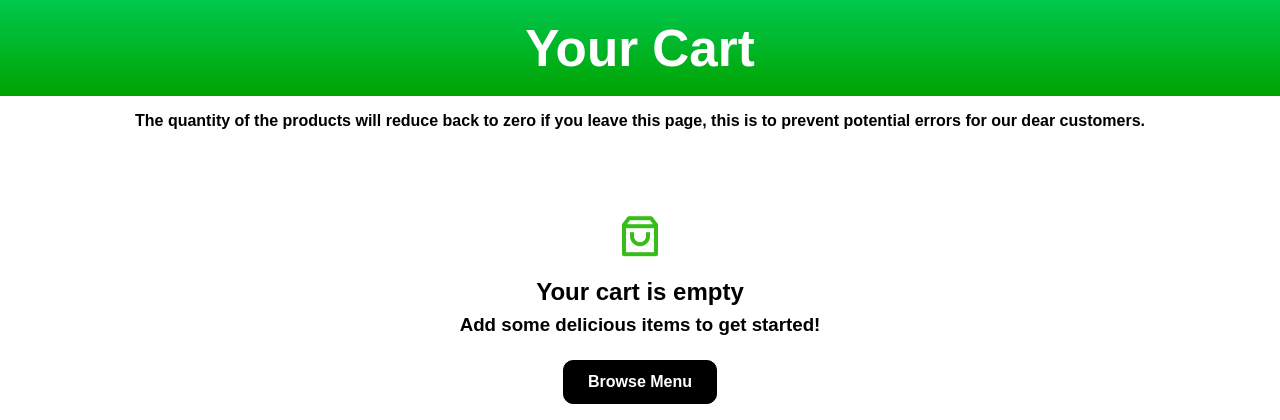
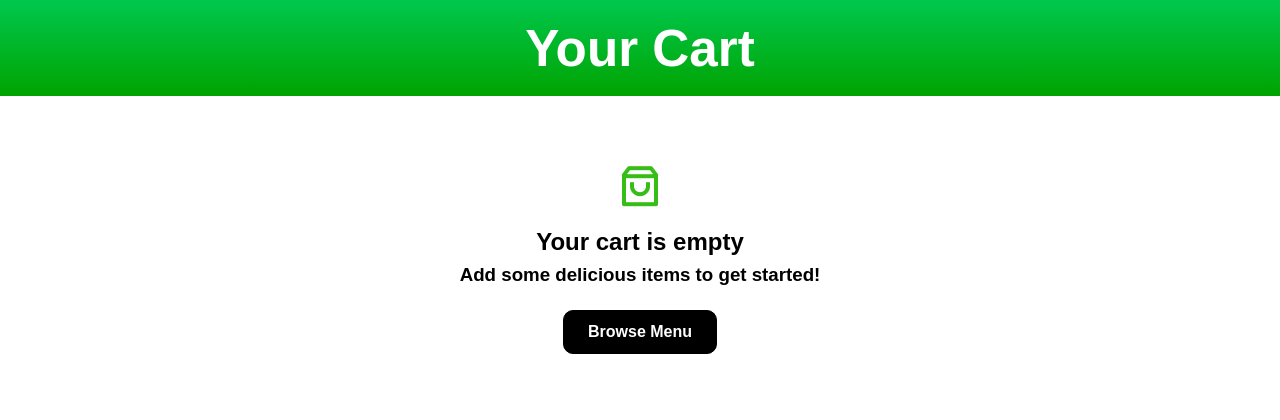
Before and after one commit to ACure8/SQL-customers, a Flask app: page /cart in a window 1280 px wide. Shown: the part 80-500 px from the top of the page. Run offline with Flask 3, Linux system fonts and the light colour scheme; some libraries are stand-ins or nearby versions.

Commit message:
Removed warning message about cart quantity reset as it is fixed

```diff
--- a/static/Cart.css
+++ b/static/Cart.css
@@ -333,9 +333,3 @@ body {
   color: #36bd18;
   cursor: pointer;
 }
-
-.warning {
-  justify-content: center;
-  display: flex;
-  font-weight: bold;
-}
--- a/templates/Cart.html
+++ b/templates/Cart.html
@@ -37,7 +37,6 @@
                             Your Cart
                         </h1>
                     </div>
-                    <p class="warning">The quantity of the products will reduce back to zero if you leave this page, this is to prevent potential errors for our dear customers.</p>
                     <p class="cart-error" role="alert" {% if request.args.get('error') != 'stock' %}hidden{% endif %}>There is not enough stock for that quantity. Try lowering the amount.</p>
                 </div>
                 {% if cart_items and cart_items|length > 0 %}
```
